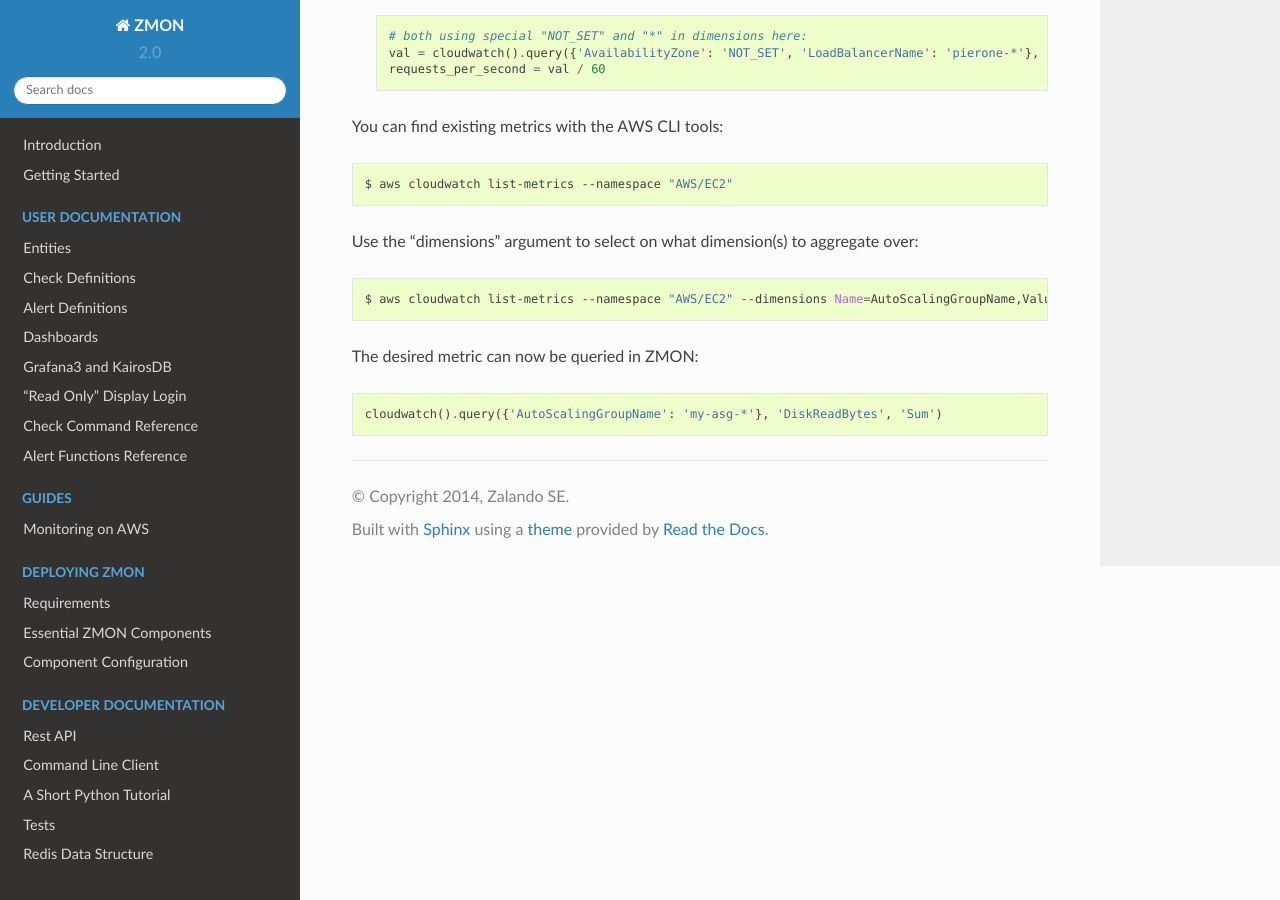
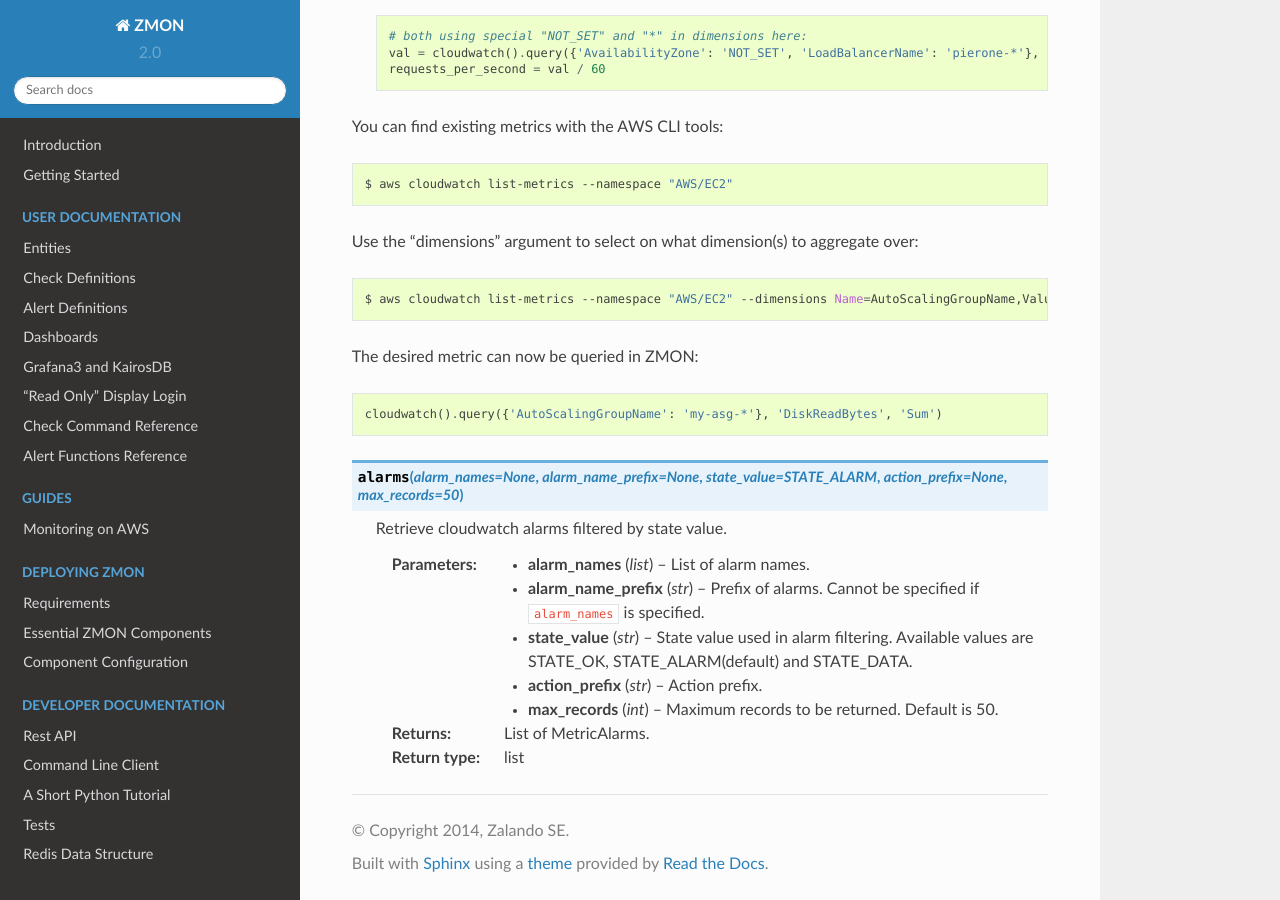
Before and after one commit to zalando-zmon/zmon-docs, a Sphinx documentation site: the page built from docs/user/check-ref/cloudwatch_wrapper.rst, in a window 1280 px wide and 900 px high, scrolled down 729 px. Built offline with Sphinx 7.4.7 and the Read the Docs theme 2.0.0, drawn with Linux system fonts in a browser that asks for light colours.

Commit message:
Add cloudwatch alarms docs

```diff
--- a/docs/user/check-ref/cloudwatch_wrapper.rst
+++ b/docs/user/check-ref/cloudwatch_wrapper.rst
@@ -53,3 +53,25 @@ The desired metric can now be queried in ZMON:
 
 
 .. _list_metrics boto documentation: http://boto.readthedocs.org/en/latest/ref/cloudwatch.html#boto.ec2.cloudwatch.CloudWatchConnection.list_metrics
+
+.. py:method:: alarms(alarm_names=None, alarm_name_prefix=None, state_value=STATE_ALARM, action_prefix=None, max_records=50)
+
+    Retrieve cloudwatch alarms filtered by state value.
+
+    :param alarm_names: List of alarm names.
+    :type alarm_names: list
+
+    :param alarm_name_prefix: Prefix of alarms. Cannot be specified if ``alarm_names`` is specified.
+    :type alarm_name_prefix: str
+
+    :param state_value: State value used in alarm filtering. Available values are STATE_OK, STATE_ALARM(default) and STATE_DATA.
+    :type state_value: str
+
+    :param action_prefix: Action prefix.
+    :type action_prefix: str
+
+    :param max_records: Maximum records to be returned. Default is 50.
+    :type max_records: int
+
+    :return: List of MetricAlarms.
+    :rtype: list
```
